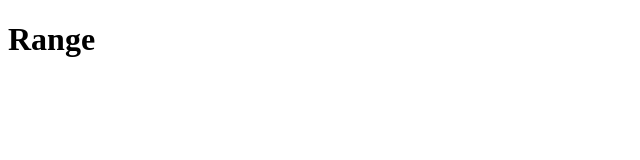
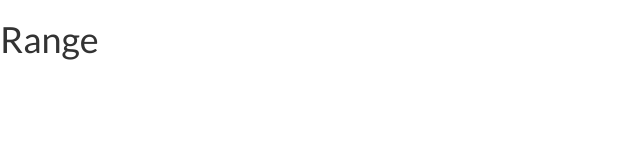
Before and after one commit to deepanmgn/range2html, a plain HTML site: page index.html in a window 1280 px wide. Shown: the full height of the page, 0-640 px from the left. Drawn offline with nearby package versions, Linux system fonts and the light colour scheme.

Commit message:
Adding bootstrap

```diff
--- a/index.html
+++ b/index.html
@@ -1,10 +1,14 @@
 <!DOCTYPE html>
 <html>
-	<head>
-
-		<title>Range - Range to HTML Project</title>
-	</head>
-	<body>
+<head>
+	<title>Range - Range to HTML Project</title>
+	<link rel="stylesheet" href="https://maxcdn.bootstrapcdn.com/bootstrap/3.3.5/css/bootstrap.min.css">
+	<link rel="stylesheet" href="styles.css">
+	<script src="https://code.jquery.com/jquery-2.1.4.min.js"></script>
+	<script src="https://maxcdn.bootstrapcdn.com/bootstrap/3.3.5/js/bootstrap.min.js"></script>
+	<link href='https://fonts.googleapis.com/css?family=Lato:400,300,700' rel='stylesheet' type='text/css'>
+</head>
+<body>
 		<h1>Range</h1>
-	</body>
+</body>
 </html>
--- /dev/null
+++ b/styles.css
@@ -0,0 +1,3 @@
+body {
+	font-family: 'Lato', sans-serif;
+}
```
